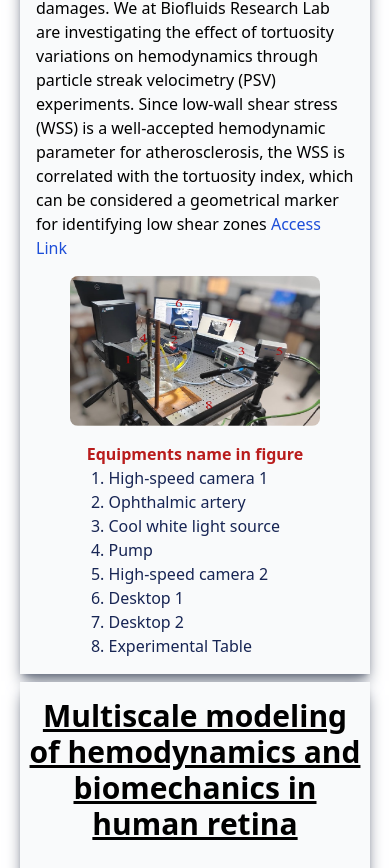
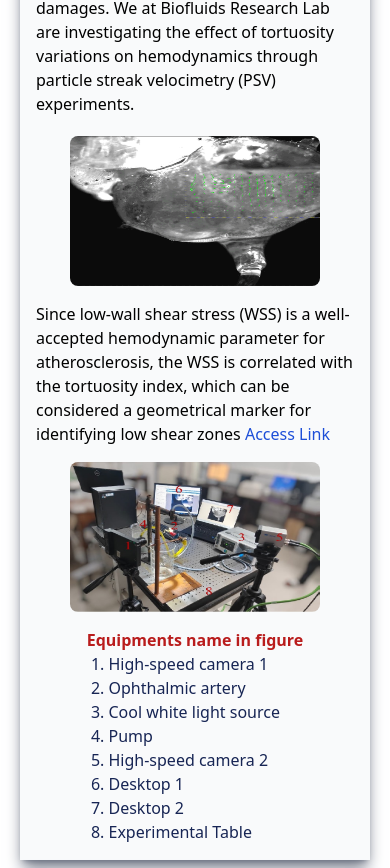
Before and after one commit to Nafis5478/Prof-Ajay-Bhandari-Website, a React (Vite) app: page /research in a window 390 px wide. Shown: the part 2212-3080 px from the top of the page. Built offline with nearby package versions, Linux system fonts and the light colour scheme.

Commit message:
Added gif

```diff
--- a/src/pages/Research.jsx
+++ b/src/pages/Research.jsx
@@ -5,6 +5,7 @@ import research1pic2 from "../assets/research1pic2.gif";
 import research2pic1 from "../assets/research2pic1.gif";
 import research2pic2 from "../assets/research2pic2.jpg";
 import research2pic3 from "../assets/research2pic3.jpg";
+import research2pic4 from "../assets/research2pic4.gif";
 import research3pic1 from "../assets/research3pic1.jpg";
 import research3pic2 from "../assets/research3pic2.jpg";
 import research3pic3 from "../assets/research3pic3.jpg";
@@ -170,11 +171,25 @@ export default function Research() {
                       these regions susceptible to different vascular damages.
                       We at Biofluids Research Lab are investigating the effect
                       of tortuosity variations on hemodynamics through particle
-                      streak velocimetry (PSV) experiments. Since low-wall shear
-                      stress (WSS) is a well-accepted hemodynamic parameter for
-                      atherosclerosis, the WSS is correlated with the tortuosity
-                      index, which can be considered a geometrical marker for
-                      identifying low shear zones{" "}
+                      streak velocimetry (PSV) experiments.
+                    </p>
+                  </div>
+                </div>
+                <div className="  flex flex-col md:flex-row-reverse gap-2 items-center mt-5 md:mt-[-35px]">
+                  <div className="flex flex-col justify-center md:w-2/5 items-center">
+                    <img
+                      src={research2pic4}
+                      alt="research2pic4"
+                      className="rounded-lg transition duration-500 h-[150px] w-[250px] md:h-60 md:w-96"
+                    />
+                  </div>
+                  <div className="pt-2 md:w-3/5">
+                    <p className="px-4">
+                      Since low-wall shear stress (WSS) is a well-accepted
+                      hemodynamic parameter for atherosclerosis, the WSS is
+                      correlated with the tortuosity index, which can be
+                      considered a geometrical marker for identifying low shear
+                      zones{" "}
                       <a
                         href="https://pubs.aip.org/aip/pof/article/36/1/011912/3061594/Delineating-the-effects-of-morphological-changes"
                         target="_blank"
@@ -186,12 +201,12 @@ export default function Research() {
                     </p>
                   </div>
                 </div>
-                <div className="  flex flex-col md:flex-row-reverse gap-2 items-center py-4">
+                <div className="  flex flex-col md:flex-row gap-2 items-center py-4">
                   <div className="flex justify-center md:w-2/5">
                     <img
                       src={research2pic3}
                       alt="research2pic3"
-                      className="rounded-lg transition duration-500 h-[150px] w-[250px] md:h-48 md:w-96"
+                      className="rounded-lg transition duration-500 h-[150px] w-[250px] md:h-56 md:w-80"
                     />
                   </div>
                   <div className="pt-2 md:w-3/5">
@@ -348,7 +363,7 @@ export default function Research() {
                     <img
                       src={research4pic3}
                       alt="research4pic3"
-                      className="rounded-lg transition duration-500 h-[150px] w-[250px] md:h-48 md:w-96"
+                      className="rounded-lg transition duration-500 h-[150px] w-[250px] md:h-60 md:w-96"
                     />
                   </div>
                   <div className="pt-2 md:w-3/5">
```
Also changed, not shown: src/assets/research2pic4.gif (added).
